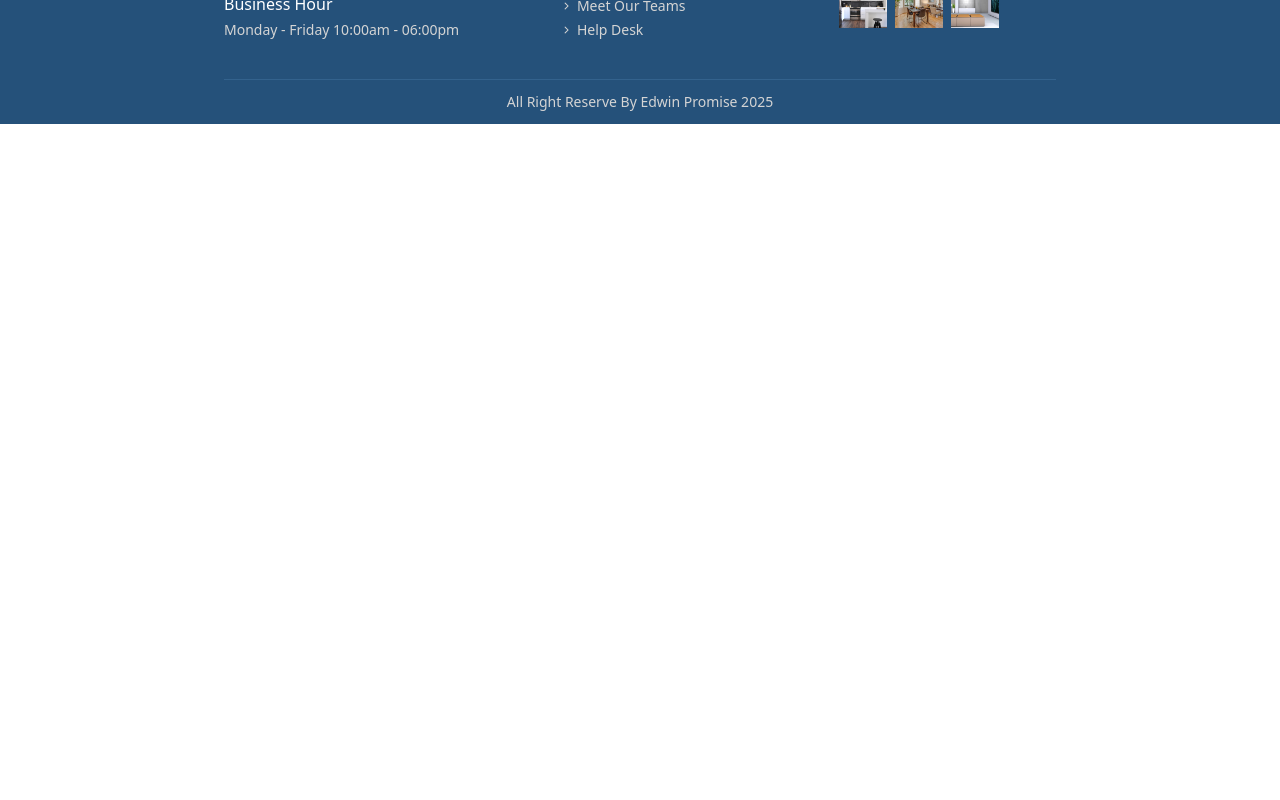
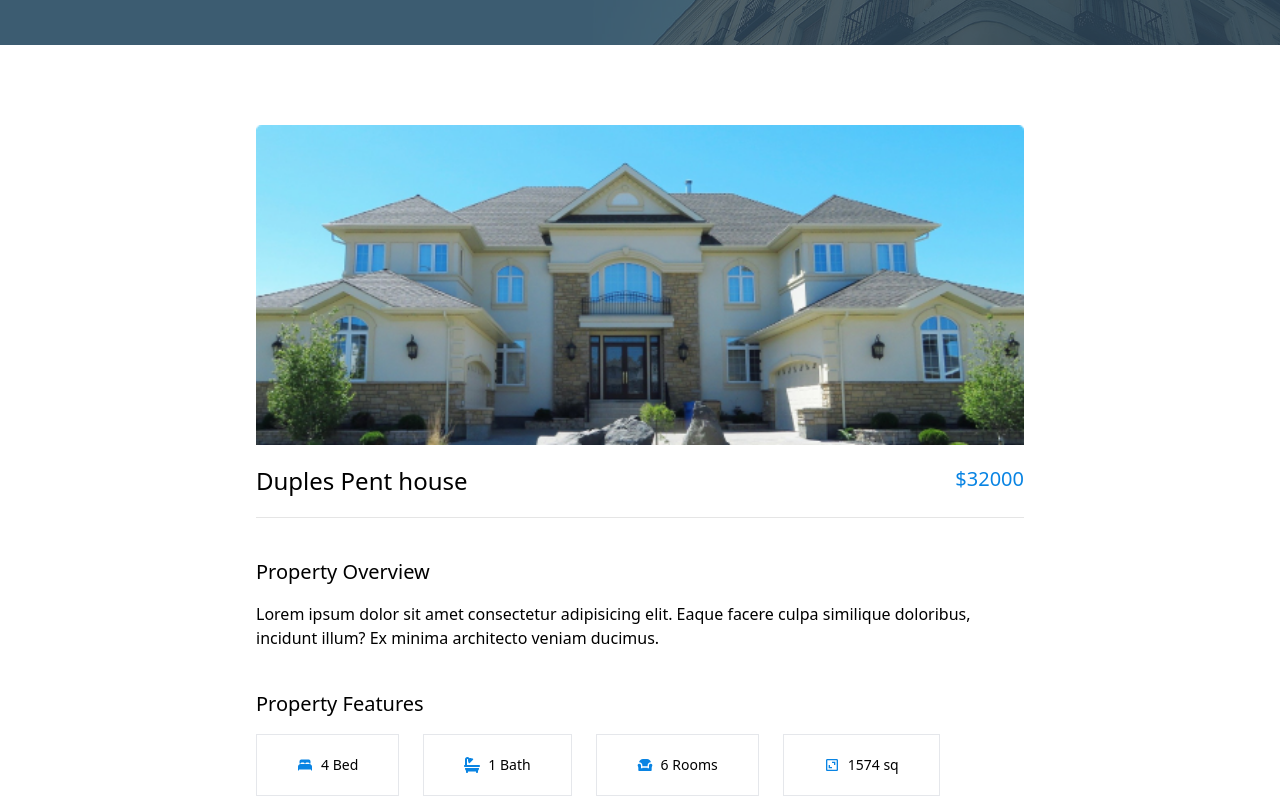
Before and after one commit to Promzy004/real-estate, a React (Vite) app: page /property/1 in a window 1280 px wide. Shown: the part 300-1100 px from the top of the page. Before the commit the page ends 800 px from the top, so only its background shows below. Built offline with nearby package versions, Linux system fonts and the light colour scheme.

Commit message:
property details page added

```diff
--- a/src/App.jsx
+++ b/src/App.jsx
@@ -5,6 +5,7 @@ import Agents from "./pages/agent"
 import Error404 from "./pages/error404"
 import Footer from "./compoents/footer"
 import Properties from "./pages/properties"
+import PropertyDetails from "./pages/propertyDetails"
 
 
 function App() {
@@ -16,6 +17,7 @@ function App() {
         <Route path="/" element={<Home />}/>
         <Route path="/agents" element={<Agents />} />
         <Route path="/properties" element={<Properties />} />
+        <Route path="/property/:id" element={<PropertyDetails />} />
         <Route path="*" element={<Error404 />} />
       </Routes>
       <Footer />
--- a/src/assets/data/data.js
+++ b/src/assets/data/data.js
@@ -35,6 +35,7 @@ import feature4 from "../images/feature4.png"
 
 export const properties = [
     {
+        id: 1,
         title: 'Bravo Apollo Apartments',
         desc: 'There are many variations of passages of Lorem Ipsum available, but the majority have suffered alteration in some form injected',
         location: '779 6th Ave New York, NY 120400',
@@ -46,6 +47,7 @@ export const properties = [
         price: 32000
     },
     {
+        id: 2,
         title: 'Lorem Ipsum 2',
         desc: 'There are many variations of passages of Lorem Ipsum available, but the majority have suffered alteration in some form injected',
         location: '779 6th Ave New York, NY 120400',
@@ -57,6 +59,7 @@ export const properties = [
         price: 30000
     },
     {
+        id: 3,
         title: 'Lorem Ipsum 3',
         desc: 'There are many variations of passages of Lorem Ipsum available, but the majority have suffered alteration in some form injected',
         location: '779 6th Ave New York, NY 120400',
@@ -68,6 +71,7 @@ export const properties = [
         price: 27000
     },
     {
+        id: 4,
         title: 'Lorem Ipsum 4',
         desc: 'There are many variations of passages of Lorem Ipsum available, but the majority have suffered alteration in some form injected',
         location: '779 6th Ave New York, NY 120400',
@@ -79,6 +83,7 @@ export const properties = [
         price: 23000
     },
     {
+        id: 5,
         title: 'Lorem Ipsum 5',
         desc: 'There are many variations of passages of Lorem Ipsum available, but the majority have suffered alteration in some form injected',
         location: '779 6th Ave New York, NY 120400',
@@ -90,6 +95,7 @@ export const properties = [
         price: 40000
     },
     {
+        id: 6,
         title: 'Lorem Ipsum 6',
         desc: 'There are many variations of passages of Lorem Ipsum available, but the majority have suffered alteration in some form injected',
         location: '779 6th Ave New York, NY 120400',
@@ -101,6 +107,7 @@ export const properties = [
         price: 26000
     },
     {
+        id: 7,
         title: 'Lorem Ipsum 7',
         desc: 'There are many variations of passages of Lorem Ipsum available, but the majority have suffered alteration in some form injected',
         location: '779 6th Ave New York, NY 120400',
@@ -112,6 +119,7 @@ export const properties = [
         price: 26000
     },
     {
+        id: 8,
         title: 'Lorem Ipsum 8',
         desc: 'There are many variations of passages of Lorem Ipsum available, but the majority have suffered alteration in some form injected',
         location: '779 6th Ave New York, NY 120400',
@@ -123,6 +131,7 @@ export const properties = [
         price: 26000
     },
     {
+        id: 9,
         title: 'Lorem Ipsum 9',
         desc: 'There are many variations of passages of Lorem Ipsum available, but the majority have suffered alteration in some form injected',
         location: '779 6th Ave New York, NY 120400',
@@ -134,6 +143,7 @@ export const properties = [
         price: 26000
     },
     {
+        id: 10,
         title: 'Lorem Ipsum 10',
         desc: 'There are many variations of passages of Lorem Ipsum available, but the majority have suffered alteration in some form injected',
         location: '779 6th Ave New York, NY 120400',
@@ -145,6 +155,7 @@ export const properties = [
         price: 26000
     },
     {
+        id: 11,
         title: 'Lorem Ipsum 11',
         desc: 'There are many variations of passages of Lorem Ipsum available, but the majority have suffered alteration in some form injected',
         location: '779 6th Ave New York, NY 120400',
--- a/src/compoents/pagesHero.jsx
+++ b/src/compoents/pagesHero.jsx
@@ -1,17 +1,17 @@
 import { useParams } from "react-router-dom";
 import hero from "../assets/images/pageshero.png";
 
-const PagesHero = () => {
+const PagesHero = ({title, page}) => {
 
     return (
             <>
                 <div className="test relative md:py-20 sm:py-20 py-12 sm:mt-[105px] mt-[100px] flex justify-center items-center gap-7 before:content-[''] before:absolute before:h-full before:w-full before:bg-[#33485C] before:opacity-80" style={{background: `url(${hero})`, backgroundPosition: 'Center', backgroundSize: 'cover', backgroundRepeat : 'no-repeat'}}>
                     <div className="z-20 flex flex-col sm:gap-2 gap-1">
-                        <h2 className="text-white lg:text-4xl sm:text-3xl text-xl font-semibold">Our Talented Agents</h2>
+                        <h2 className="text-white lg:text-4xl sm:text-3xl text-xl font-semibold">{title}</h2>
                         <div className="text-color2 md:text-base sm:text-sm text-xs flex justify-center items-center md:gap-3 gap-2 py-1">
                             <h3>Home</h3>
                             <div className="w-[1px] md:h-4 h-3 bg-neutral-200"></div>
-                            <h3 className="text-primaryColor">Agents</h3>
+                            <h3 className="text-primaryColor">{page}</h3>
                         </div>
                     </div>
 
--- a/src/pages/agent.jsx
+++ b/src/pages/agent.jsx
@@ -18,7 +18,7 @@ const Agents = () => {
 
     return (
         <div>
-            <PagesHero />
+            <PagesHero title='Our Talented Agents' page='Agents' />
             <div className="flex flex-col gap-12 justify-center items-center md:py-20 py-14">
                 <div className="lg:w-[70%] md:w-[80%] sm:w-[75%] w-[90%] grid md:grid-cols-3 sm:grid-cols-2 lg:gap-7 grid-cols-1 justify-items-center items-center sm:gap-4 gap-8">
                     {agents.slice(0, agentIndex).map((agent, index) => (
--- a/src/pages/properties.jsx
+++ b/src/pages/properties.jsx
@@ -17,7 +17,7 @@ const Properties = () => {
 
     return (
         <div className="">
-            <PagesHero />
+            <PagesHero title='Property Listing' page='Property' />
             <div className="md:py-20 py-14 lg:w-[70%] md:w-[80%] sm:w-[75%] w-[90%] flex flex-col items-center gap-12 mx-auto">
                 <form action="" className="w-full grid lg:grid-cols-3 md:grid-cols-2 grid-cols-1 lg:gap-x-2 md:gap-x-3 gap-x-5 lg:gap-y-5 md:gap-y-3 gap-y-3 text-sm border p-5">
                     <label className="flex flex-col gap-1">
@@ -48,7 +48,7 @@ const Properties = () => {
                 </form>
                 <div className="grid md:grid-cols-2 grid-cols-1 md:gap-7 gap-10">
                     {properties.slice(0, propertyIndex).map((property, index) => (
-                        <PropertyCard key={index} image={property.image} title={property.title} desc={property.desc} bed={property.bed} bath={property.bath} rooms={property.rooms} sq={property.sq} price={property.price} />
+                        <PropertyCard key={index} id={property.id} image={property.image} title={property.title} desc={property.desc} bed={property.bed} bath={property.bath} rooms={property.rooms} sq={property.sq} price={property.price} />
                     ))}
                 </div>
                 <div className="flex gap-10">
--- /dev/null
+++ b/src/pages/propertyDetails.jsx
@@ -0,0 +1,70 @@
+import { useParams } from "react-router-dom";
+import { properties } from "../assets/data/data";
+import PagesHero from "../compoents/pagesHero";
+import { IoBed } from "react-icons/io5";
+import { FaBath } from "react-icons/fa6";
+import { RiSofaFill } from "react-icons/ri";
+import { BiArea } from "react-icons/bi";
+
+const PropertyDetails = () => {
+
+    const { id } = useParams()
+
+    const property = properties.filter(property => property.id == id);
+    console.log(property)
+
+    return (
+        <div>
+            <PagesHero title='Property Details' page='Property' />
+            <div className="md:py-20 py-14 lg:w-[60%] md:w-[80%] sm:w-[75%] w-[90%] mx-auto">
+                {property.map((prop, index) => (
+                    <div key={index} className="flex flex-col gap-10">
+                        <div className="flex flex-col gap-5">
+                            <img src={prop.image} alt="property image" />
+                            <div className="flex justify-between">
+                                <h2 className="md:text-2xl text-xl font-medium">Duples Pent house</h2>
+                                <p className="text-primaryColor font-medium md:text-xl text-lg">${prop.price}</p>
+                            </div>
+                            <div className="w-full h-[1px] bg-neutral-200"></div>
+                        </div>
+                        <div className="flex flex-col gap-4">
+                            <h3 className="md:text-xl text-lg font-medium">Property Overview</h3>
+                            <p className="md:text-base text-sm font-light">Lorem ipsum dolor sit amet consectetur adipisicing elit. Eaque facere culpa similique doloribus, incidunt illum? Ex minima architecto veniam ducimus.</p>
+                        </div>
+                        <div className="flex flex-col gap-4">
+                            <h3 className="md:text-xl text-lg font-medium">Property Features</h3>
+                            <div className="flex md:gap-6 gap-3 flex-wrap">
+                                <span className="flex justify-center items-center gap-2 md:py-5 md:px-10 py-3 px-4 border">
+                                    <IoBed className="text-primaryColor" />
+                                    <span className="sm:text-sm text-xs font-light">
+                                        {prop.bed} Bed
+                                    </span>
+                                </span>
+                                <span className="flex justify-center items-center gap-2 md:py-5 md:px-10 py-3 px-4 border">
+                                    <FaBath className="text-primaryColor" />
+                                    <span className="sm:text-sm text-xs font-light">
+                                        {prop.bath} Bath
+                                    </span>
+                                </span>
+                                <span className="flex justify-center items-center gap-2 md:py-5 md:px-10 py-3 px-4 border">
+                                    <RiSofaFill className="text-primaryColor" />
+                                    <span className="sm:text-sm text-xs font-light">
+                                        {prop.rooms} Rooms
+                                    </span>
+                                </span>
+                                <span className="flex justify-center items-center gap-2 md:py-5 md:px-10 py-3 px-4 border">
+                                    <BiArea className="text-primaryColor" />
+                                    <span className="sm:text-sm text-xs font-light">
+                                        {prop.sq} sq
+                                    </span>
+                                </span>
+                            </div>
+                        </div>
+                    </div>
+                ))}
+            </div>
+        </div>
+    );
+}
+
+export default PropertyDetails;
```
Also changed, not shown: src/compoents/cards/propertyCard.jsx (+7 -2 lines).
